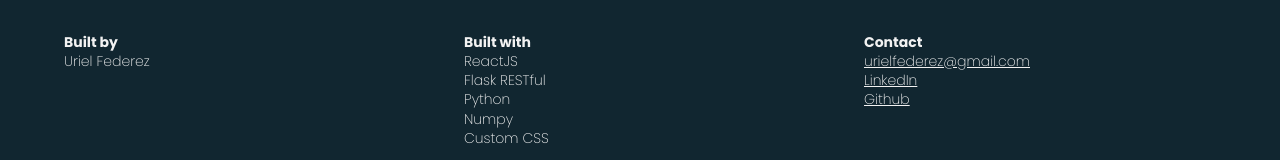
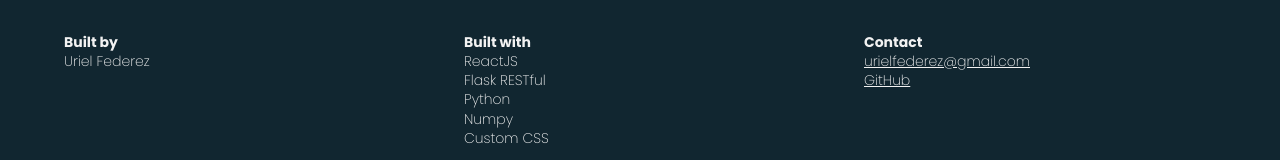
Before and after one commit to UAFederez/interactive-ml-frontend, a React (Vite) app: page /neural-network-mul in a window 1280 px wide. Shown: the part 6397-6557 px from the top of the page. Built offline with nearby package versions, Linux system fonts and the light colour scheme.

Commit message:
Modified footer content

```diff
--- a/src/components/Footer/Footer.jsx
+++ b/src/components/Footer/Footer.jsx
@@ -23,12 +23,7 @@ const Footer = () => (
                     </a>
                 </p>
                 <p>
-                    <a href="https://www.linkedin.com/in/uriel-federez-26598723b/">
-                        LinkedIn
-                    </a>
-                </p>
-                <p>
-                    <a href="https://github.com/UAFederez">Github</a>
+                    <a href="https://github.com/UAFederez">GitHub</a>
                 </p>
             </div>
         </div>
```
